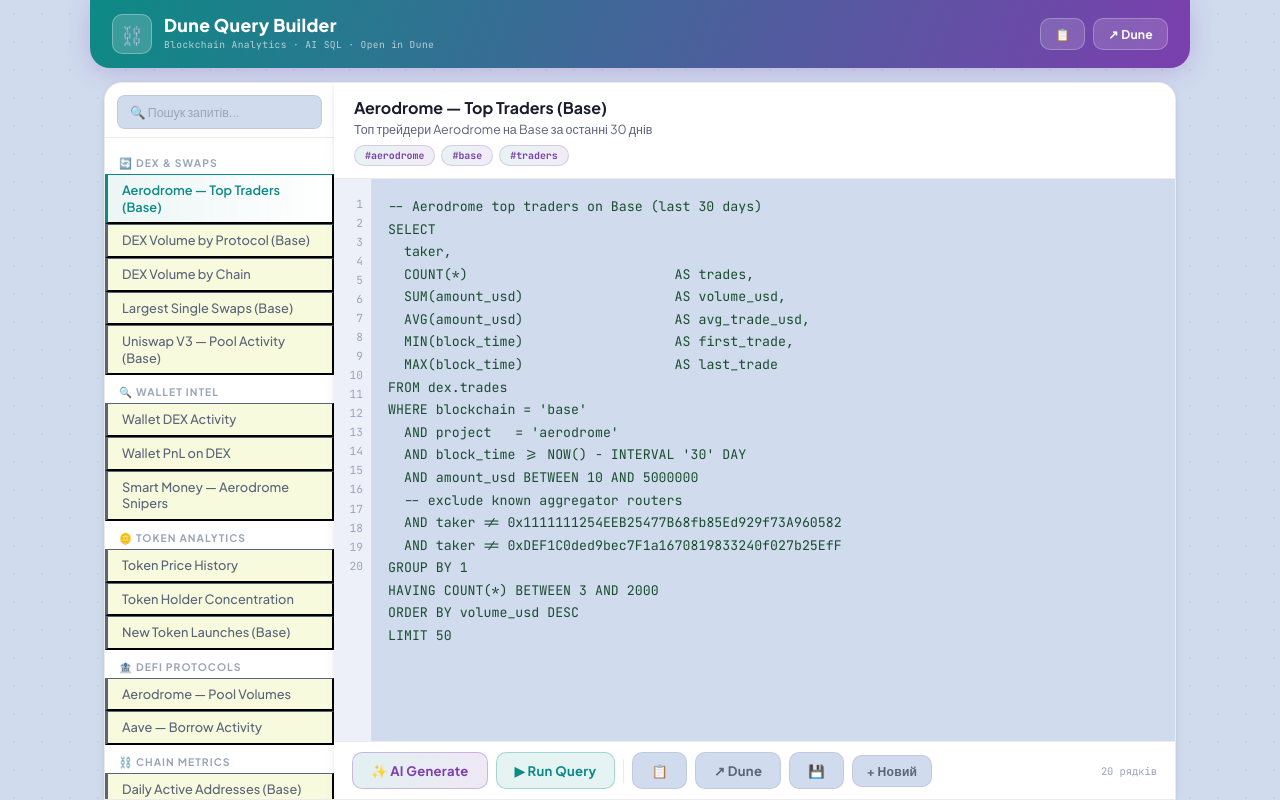
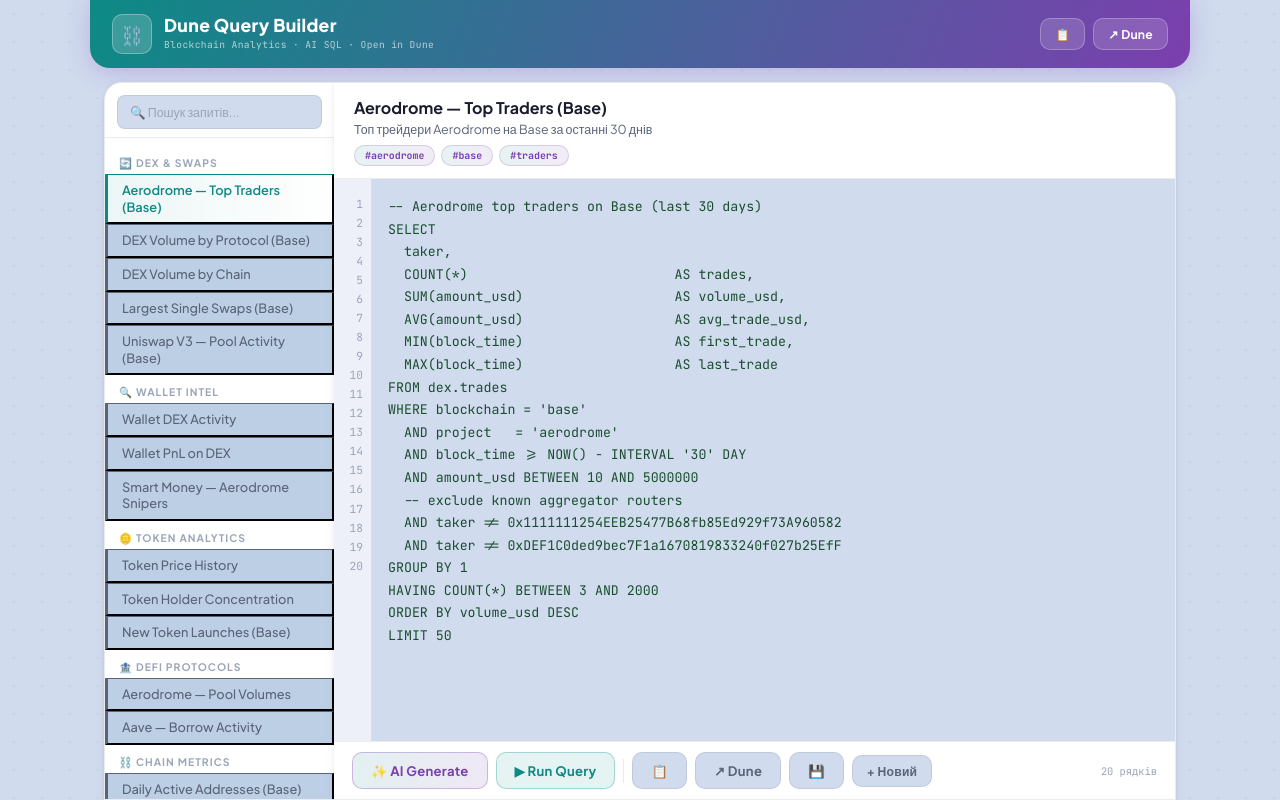
Before and after one commit to Anton-dot911/dune-query-builder, a React (Vite) app: page / in a window 1280 px wide. Built offline with nearby package versions, Linux system fonts and the light colour scheme.

Commit message:
Update background color variable --bg-q

```diff
--- a/src/styles/globals.css
+++ b/src/styles/globals.css
@@ -10,7 +10,7 @@
   --grad:       linear-gradient(110deg, #0D8A85 0%, #7B3FAE 100%);
 
   --bg:         #D0DBEE;
-  --bg-q:       #F8FADE;
+  --bg-q:       #BDCFE5;
   --bg-card:    #FFFFFF;
   --bg-el:      #D0DBEE;
   --bg-input:   #D0DBEE;
```
